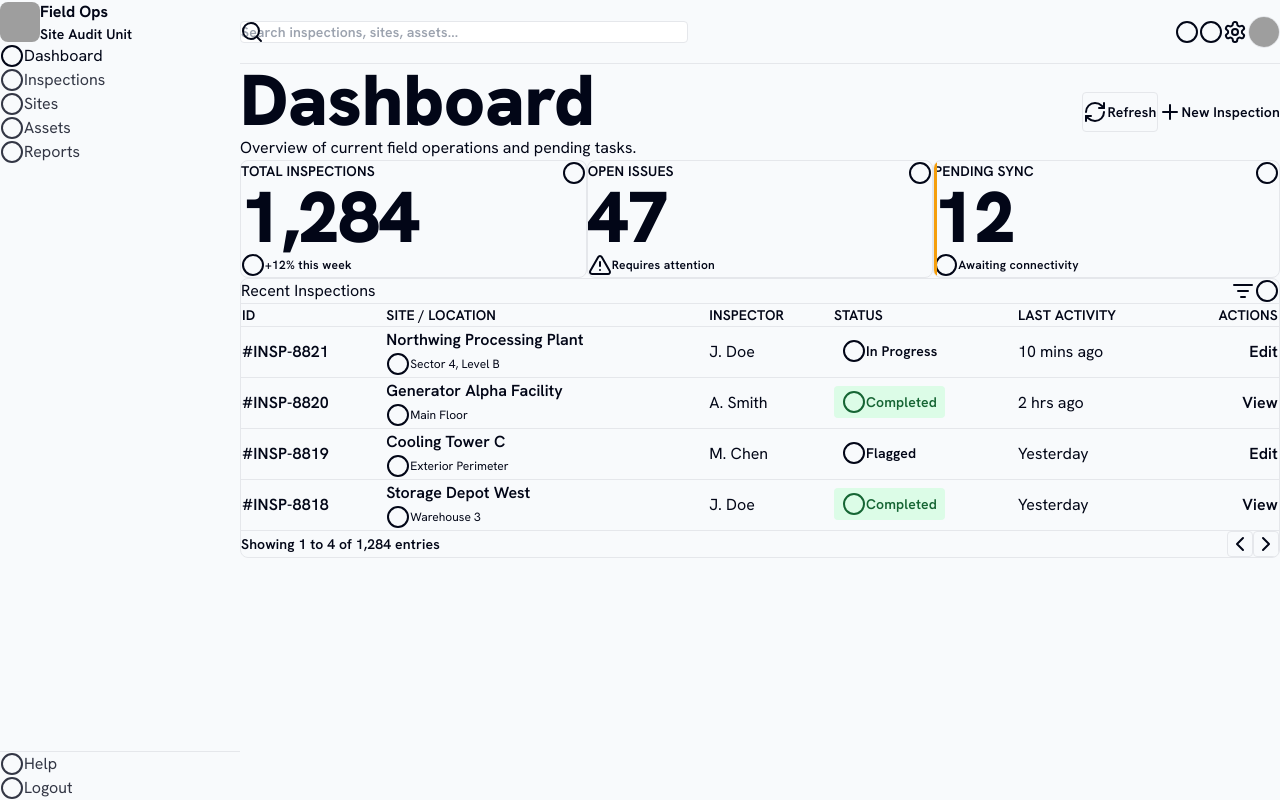
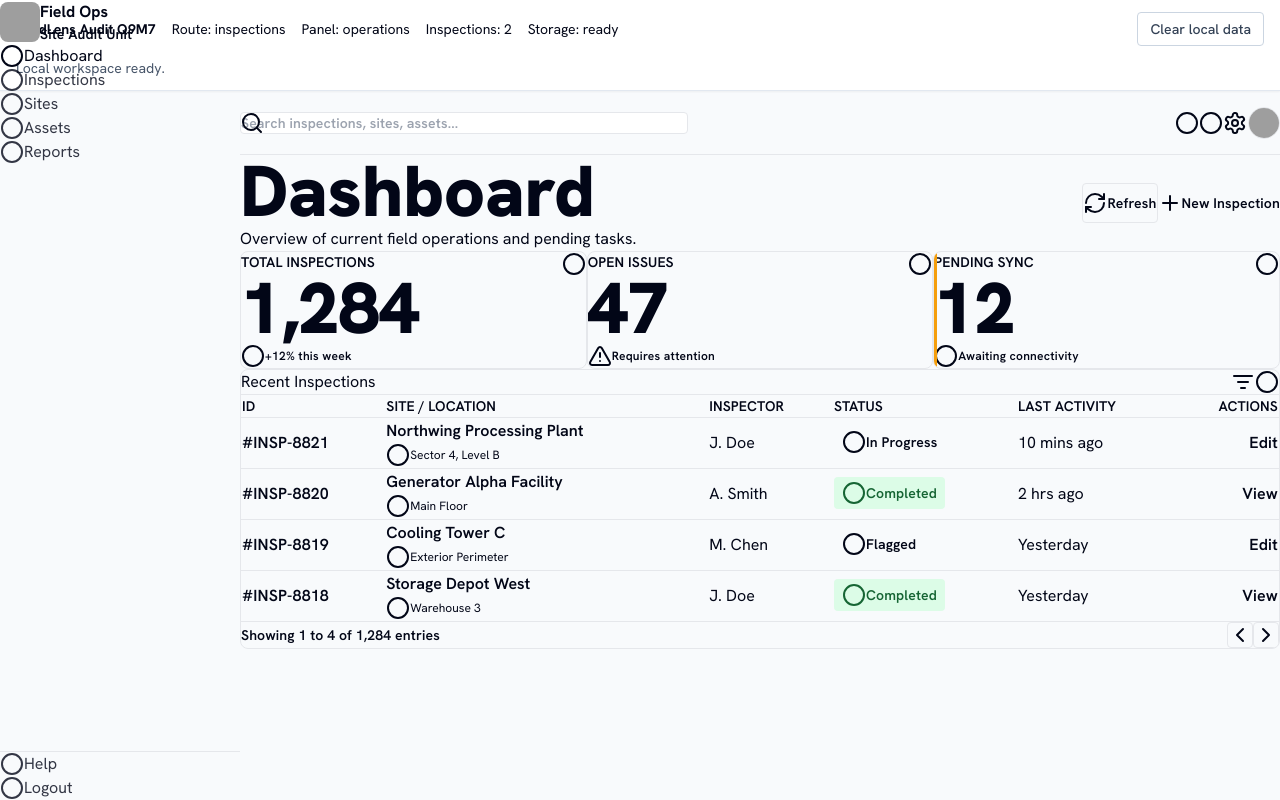
Before and after one commit to hikmetgulsesli/fieldlens-audit-q9m7-926d2a53, a React (Vite) app: page / in a window 1280 px wide. Built offline with nearby package versions, Linux system fonts and the light colour scheme; grey boxes are pictures that could not be loaded.

Commit message:
fix: US-001 - FieldLens Audit Q9M7 - app shell, state and persistence

```diff
--- a/src/App.tsx
+++ b/src/App.tsx
@@ -13,7 +13,7 @@ const repository = createFieldLensAuditRepository();
 const records = repository.listInspections();
 
 export default function App() {
-  const { state, actions } = useFieldLensAuditStore(records);
+  const { state, snapshot, actions } = useFieldLensAuditStore(records);
 
   const navigationActions = {
     'dashboard-1': () => actions.navigate('dashboard'),
@@ -68,6 +68,30 @@ export default function App() {
       data-active-panel={state.activePanel}
       className="min-h-screen bg-slate-50 text-slate-950"
     >
+      <section
+        aria-label="FieldLens workspace status"
+        className="border-b border-slate-200 bg-white px-4 py-3 text-sm shadow-sm"
+      >
+        <div className="mx-auto flex max-w-7xl flex-wrap items-center justify-between gap-3">
+          <div className="flex flex-wrap items-center gap-x-4 gap-y-1">
+            <strong className="text-slate-950">FieldLens Audit Q9M7</strong>
+            <span>Route: {snapshot.activeRoute}</span>
+            <span>Panel: {snapshot.activePanel}</span>
+            <span>Inspections: {snapshot.counts.inspections}</span>
+            <span>Storage: {snapshot.storageStatus}</span>
+          </div>
+          <button
+            type="button"
+            onClick={actions.clearWorkspaceData}
+            className="rounded border border-slate-300 px-3 py-1.5 font-medium text-slate-700 hover:bg-slate-100"
+          >
+            Clear local data
+          </button>
+          <p className="basis-full text-slate-600" role={snapshot.lastError ? 'alert' : 'status'}>
+            {snapshot.lastError ?? snapshot.statusMessage}
+          </p>
+        </div>
+      </section>
       {state.activePanel === 'editor' ? (
         <InspectionEditorFieldlensAuditQ9m7 actions={editorActions} />
       ) : state.activePanel === 'recovery' ? (
--- a/src/features/fieldlens-audit-q9m7/fieldlens-audit-q9m7.store.ts
+++ b/src/features/fieldlens-audit-q9m7/fieldlens-audit-q9m7.store.ts
@@ -44,6 +44,7 @@ export interface FieldLensAppSnapshot {
   itemCounts: FieldLensCounts;
   storageStatus: FieldLensStorageStatus;
   lastError: string | null;
+  statusMessage: string;
   activePanel: FieldLensPanel;
   offlineMode: boolean;
 }
@@ -59,6 +60,7 @@ export interface FieldLensStoreState extends FieldLensPersistedState {
   records: FieldLensInspectionRecord[];
   storageStatus: FieldLensStorageStatus;
   lastError: string | null;
+  statusMessage: string;
 }
 
 export interface FieldLensStore {
@@ -77,6 +79,7 @@ export interface FieldLensStore {
     refresh: () => void;
     workOffline: () => void;
     retryConnection: () => void;
+    clearWorkspaceData: () => void;
     logout: () => void;
   };
 }
@@ -108,6 +111,7 @@ export function createFieldLensInitialState(
     offlineMode: Boolean(persisted?.offlineMode),
     storageStatus: persisted?.offlineMode ? 'offline' : 'ready',
     lastError: null,
+    statusMessage: persisted?.offlineMode ? 'Working offline with saved route data.' : 'Local workspace ready.',
   };
 }
 
@@ -139,6 +143,7 @@ export function getFieldLensSnapshot(state: FieldLensStoreState): FieldLensAppSn
     itemCounts: getFieldLensCounts(state.records),
     storageStatus: state.storageStatus,
     lastError: state.lastError,
+    statusMessage: state.statusMessage,
     activePanel: state.activePanel,
     offlineMode: state.offlineMode,
   };
@@ -203,6 +208,7 @@ export function useFieldLensAuditStore(
       activePanel: 'recovery',
       storageStatus: 'error',
       lastError: persisted.error,
+      statusMessage: 'Saved workspace data needs recovery.',
     };
   });
 
@@ -225,6 +231,7 @@ export function useFieldLensAuditStore(
         activePanel: 'recovery',
         storageStatus: 'error',
         lastError: 'FieldLens could not save workspace preferences.',
+        statusMessage: 'FieldLens could not save workspace preferences.',
       }));
     }
   }, [state, storage]);
@@ -235,11 +242,18 @@ export function useFieldLensAuditStore(
       activeRoute: route,
       activePanel: route === 'inspections' ? 'operations' : current.activePanel,
       lastError: null,
+      statusMessage: `Navigation changed to ${route}.`,
     }));
   }, []);
 
   const openOperations = useCallback(() => {
-    setState((current) => ({ ...current, activeRoute: 'inspections', activePanel: 'operations', lastError: null }));
+    setState((current) => ({
+      ...current,
+      activeRoute: 'inspections',
+      activePanel: 'operations',
+      lastError: null,
+      statusMessage: 'Inspection operations ready.',
+    }));
   }, []);
 
   const openEditor = useCallback((recordId?: string) => {
@@ -249,17 +263,19 @@ export function useFieldLensAuditStore(
       activePanel: 'editor',
       selectedRecordId: recordId ?? current.selectedRecordId ?? current.records[0]?.id ?? null,
       lastError: null,
+      statusMessage: 'Inspection editor opened.',
     }));
   }, []);
 
   const openRecovery = useCallback((message = 'FieldLens is showing a recoverable workspace state.') => {
-    setState((current) => ({ ...current, activePanel: 'recovery', storageStatus: 'error', lastError: message }));
+    setState((current) => ({ ...current, activePanel: 'recovery', storageStatus: 'error', lastError: message, statusMessage: message }));
   }, []);
 
   const selectRecord = useCallback((recordId: string | null) => {
     setState((current) => ({
       ...current,
       selectedRecordId: recordId && current.records.some((record) => record.id === recordId) ? recordId : null,
+      statusMessage: recordId ? 'Inspection selected.' : 'Inspection selection cleared.',
     }));
   }, []);
 
@@ -289,6 +305,7 @@ export function useFieldLensAuditStore(
         activeRoute: 'inspections',
         activePanel: 'editor',
         lastError: null,
+        statusMessage: 'New inspection created.',
       };
     });
   }, []);
@@ -305,6 +322,7 @@ export function useFieldLensAuditStore(
             }
           : record,
       ),
+      statusMessage: 'Checklist result updated.',
     }));
   }, []);
 
@@ -316,27 +334,67 @@ export function useFieldLensAuditStore(
         record.id === current.selectedRecordId ? { ...record, status: 'completed', updatedAt: new Date().toISOString() } : record,
       ),
       lastError: null,
+      statusMessage: 'Inspection saved.',
     }));
   }, []);
 
   const cancelEditing = useCallback(() => {
-    setState((current) => ({ ...current, activePanel: 'operations', lastError: null }));
+    setState((current) => ({ ...current, activePanel: 'operations', lastError: null, statusMessage: 'Editing canceled.' }));
   }, []);
 
   const refresh = useCallback(() => {
-    setState((current) => ({ ...current, storageStatus: current.offlineMode ? 'offline' : 'ready', lastError: null }));
+    setState((current) => ({
+      ...current,
+      storageStatus: current.offlineMode ? 'offline' : 'ready',
+      lastError: null,
+      statusMessage: current.offlineMode ? 'Offline workspace refreshed.' : 'Local workspace refreshed.',
+    }));
   }, []);
 
   const workOffline = useCallback(() => {
-    setState((current) => ({ ...current, offlineMode: true, storageStatus: 'offline', activePanel: 'operations', lastError: null }));
+    setState((current) => ({
+      ...current,
+      offlineMode: true,
+      storageStatus: 'offline',
+      activePanel: 'operations',
+      lastError: null,
+      statusMessage: 'Working offline with local inspection data.',
+    }));
   }, []);
 
   const retryConnection = useCallback(() => {
-    setState((current) => ({ ...current, offlineMode: false, storageStatus: 'ready', activePanel: 'operations', lastError: null }));
+    setState((current) => ({
+      ...current,
+      offlineMode: false,
+      storageStatus: 'ready',
+      activePanel: 'operations',
+      lastError: null,
+      statusMessage: 'Connection retry succeeded; local storage is ready.',
+    }));
   }, []);
 
+  const clearWorkspaceData = useCallback(() => {
+    setState(() => {
+      try {
+        storage?.removeItem(FIELDLENS_STORAGE_KEY);
+        return {
+          ...createFieldLensInitialState(records),
+          statusMessage: 'Local workspace data cleared.',
+        };
+      } catch {
+        return {
+          ...createFieldLensInitialState(records),
+          activePanel: 'recovery',
+          storageStatus: 'error',
+          lastError: 'FieldLens could not clear local workspace data.',
+          statusMessage: 'FieldLens could not clear local workspace data.',
+        };
+      }
+    });
+  }, [records, storage]);
+
   const logout = useCallback(() => {
-    setState((current) => ({ ...current, selectedRecordId: null, activePanel: 'operations' }));
+    setState((current) => ({ ...current, selectedRecordId: null, activePanel: 'operations', statusMessage: 'Signed out of the local shell.' }));
   }, []);
 
   return {
@@ -355,6 +413,7 @@ export function useFieldLensAuditStore(
       refresh,
       workOffline,
       retryConnection,
+      clearWorkspaceData,
       logout,
     },
   };
```
Also changed, not shown: 1 other file (tests, documents, lock files or other folders).
